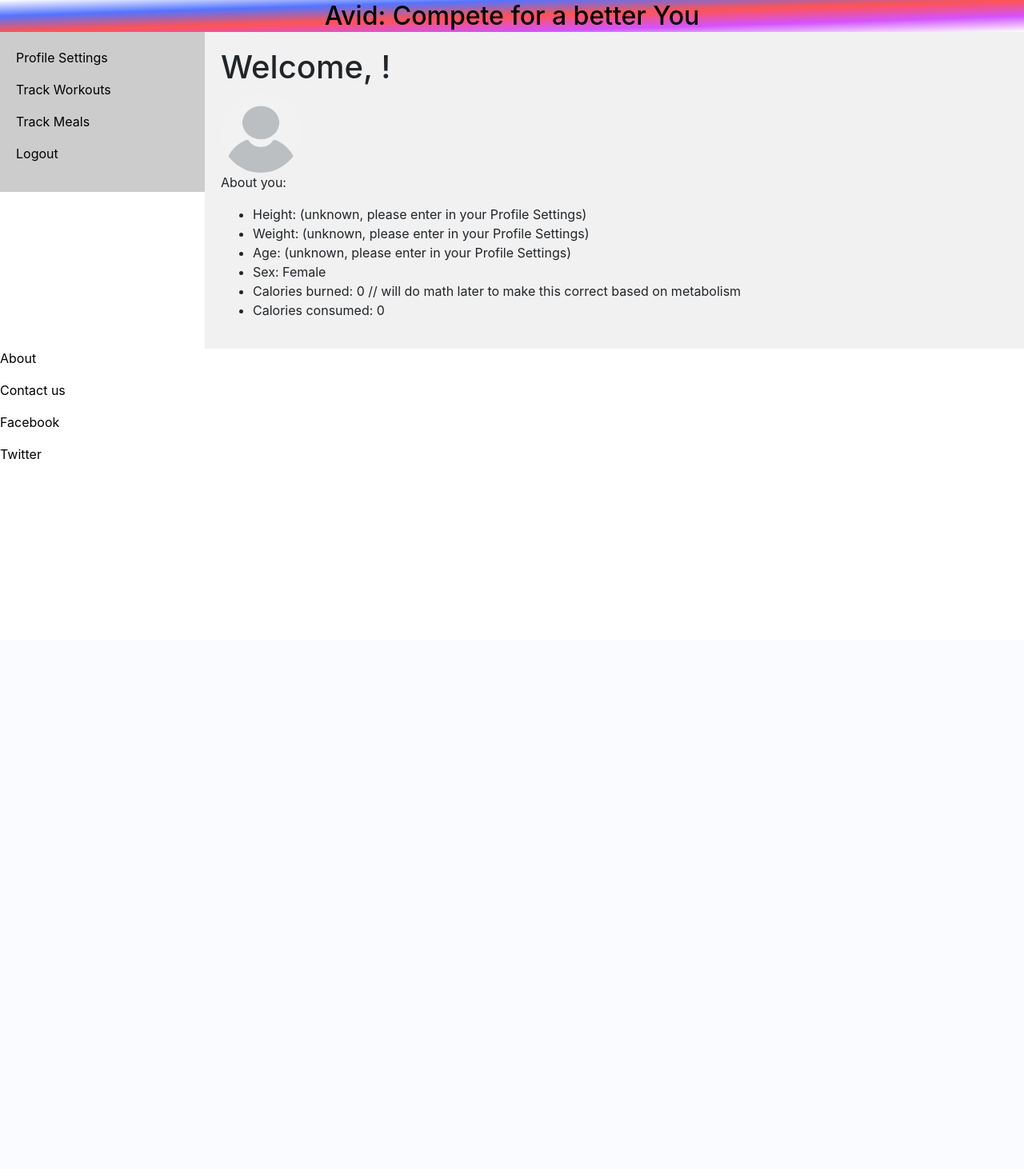
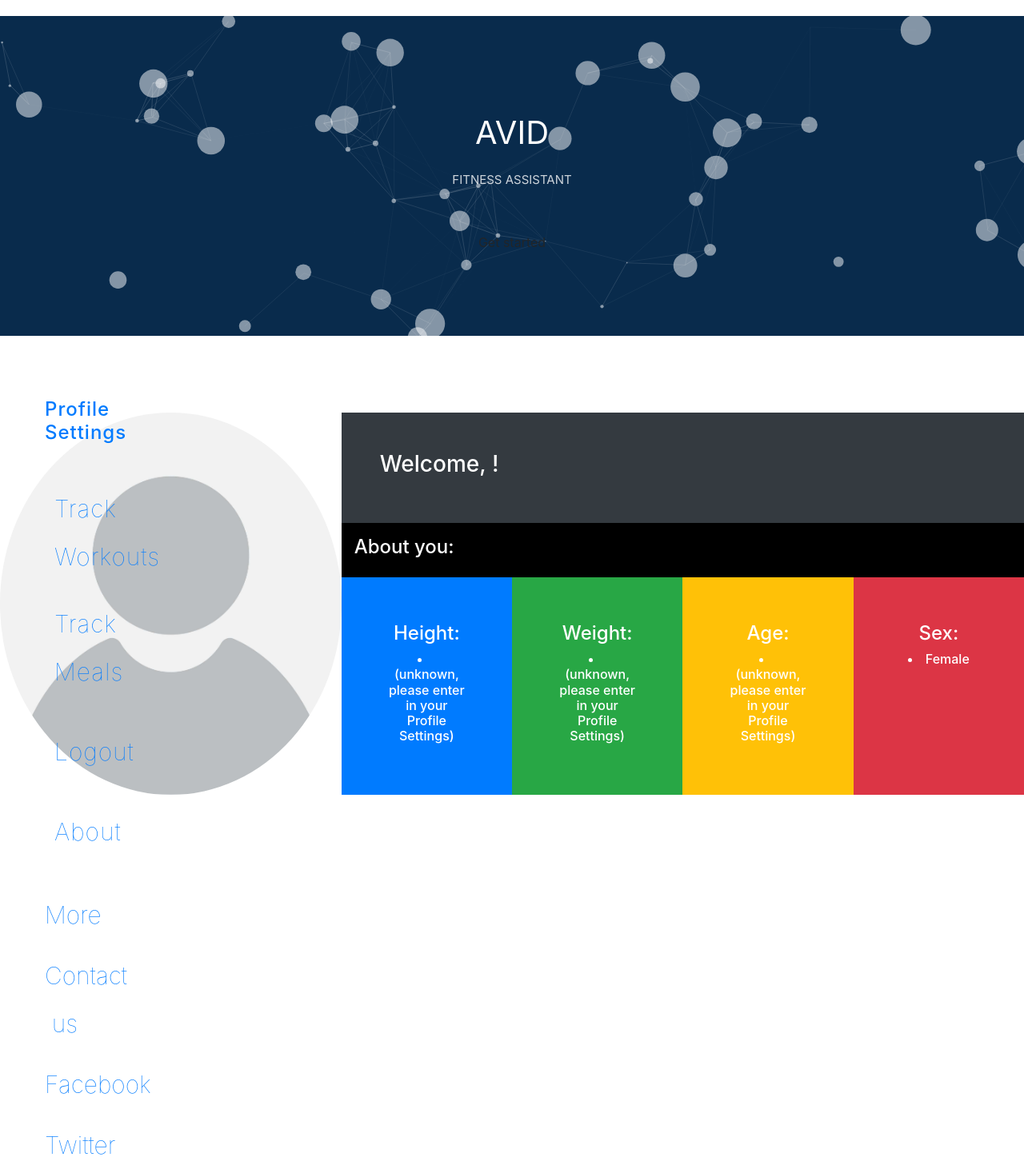
Before and after one commit to alshuyu2/Avid, a Django app: page /userpage/ in a window 1280 px wide. Shown: the whole page at 80% size. Before the commit the page ends 574 px from the top, so only its background shows below. Run offline with Django 4.2, Linux system fonts and the light colour scheme; a user stored in the database is signed in.

Commit message:
user page html/css updated

```diff
--- a/templates/userpage.html
+++ b/templates/userpage.html
@@ -4,150 +4,394 @@
 <title>Avid User Page</title>
 <meta charset="utf-8">
 <meta name="viewport" content="width=device-width, initial-scale=1">
-<style>
-* {
-  box-sizing: border-box;
-}
-a:link {
-  color: black;
-  background-color: transparent;
-  text-decoration: none;
-}
-a:visited {
-  color: black;
-  background-color: transparent;
-  text-decoration: none;
-}
+    <link rel="stylesheet" type = "text/css" href="home.css" media = "screen">
 
-body {
-  font-family: Arial, Helvetica, sans-serif;
-}
-#grad1 {
-  height: 40px;
-  background-color: red; /* For browsers that do not support gradients */
-  background-image: linear-gradient(to bottom right, white, rgba(83, 116, 255, 1), rgba(255, 83, 83, 1), rgba(210, 83, 255, 1), white);
-}
-/* Style the header */
-header {
-  background-color: #F00;
-  padding: 1px;
-  text-align: center;
-  font-size: 10px;
-  color: white;
-}
+</head>
 
-/* Create two columns/boxes that floats next to each other */
-nav {
-  float: left;
-  width: 20%;
-  /*height: 400px; /* only for demonstration, should be removed */
-  background: #ccc;
-  padding: 20px;
-}
-
-/* Style the list inside the menu */
-nav ul {
-  list-style-type: none;
-  padding: 0;
-}
-
-article {
-  float: left;
-  padding: 20px;
-  width: 80%;
-  background-color: #f1f1f1;
-  /*height: 400px; /* only for demonstration, should be removed */
-}
-
-/* Clear floats after the columns */
-section::after {
-  content: "";
-  display: table;
-  clear: both;
-}
-
-/* Style the footer */
-footer {
-  background-color: #777;
-  padding: 10px;
-  text-align: left;
-  color: white;
-}
-
-/* Responsive layout - makes the two columns/boxes stack on top of each other instead of next to each other, on small screens */
-@media (max-width: 600px) {
-  nav, article {
-    width: 100%;
-    height: auto;
-  }
-}
-</style>
-</head>
 <link rel="stylesheet" href="https://cdn.jsdelivr.net/npm/bootstrap@4.6.1/dist/css/bootstrap.min.css">
   <script src="https://cdn.jsdelivr.net/npm/jquery@3.5.1/dist/jquery.slim.min.js"></script>
   <script src="https://cdn.jsdelivr.net/npm/popper.js@1.16.1/dist/umd/popper.min.js"></script>
   <script src="https://cdn.jsdelivr.net/npm/bootstrap@4.6.1/dist/js/bootstrap.bundle.min.js"></script>
+
+<style>
+
+img {
+    width: 100%;
+    height: 100%
+}
+
+.bg-black {
+    background: #000
+}
+
+.skill-block {
+    width: 30%
+}
+
+@media (min-width: 991px) and (max-width:1200px) {
+    .skill-block {
+        padding: 32px !important
+    }
+}
+
+@media (min-width: 1200px) {
+    .skill-block {
+        padding: 56px !important
+    }
+}
+
+
+.container .sidebar {
+    position: page;
+    background-color: transparent;
+    height: 100vh;
+    width: 90px;
+    z-index: 10;
+    text-align: center;
+    color: #fff;
+  font-size: 30px;
+  font-weight: 70;
+  position: absolute;
+  left: 16px;
+  line-height: 60px;
+  cursor: pointer;
+  opacity: 1;
+  transition: all 0.3s linear;
+
+}
+
+.sidebar li:nth-child(1) {
+    padding: 30px 0px
+}
+
+.sidebar li:hover:nth-child(1) {
+    padding: 30px 0px;
+    background-color: transparent;
+
+}
+
+.sidebar li {
+    padding: 12px;
+    cursor: pointer;
+    transition: all 0.5s;
+    letter-spacing: 1px;
+    display: flex;
+    flex-direction: column
+}
+
+.sidebar li span:nth-child(1) {
+    font-size: 20px
+}
+
+.sidebar li span:nth-child(2) {
+    font-size: 10px
+}
+
+.sidebar li:hover {
+    background-color: #f2f2f2;
+    padding: 12px
+}
+
+
+
+body{
+    margin-top:20px;
+    backgroundColor:#eee;
+}
+.home-5-bg {
+    background: #1E90FF;
+    position: relative;
+    background-size: cover;
+    height: 50vh;
+    background-position: center center;
+}
+
+.section {
+    position: relative;
+}
+
+.home-5-content {
+  z-index: 1;
+  position: relative;
+}
+
+.bg-overlay {
+    background-color: #000;
+    opacity: 0.7;
+    position: absolute;
+    top: 0;
+    left: 0;
+    height: 100%;
+    width: 100%;
+}
+
+.home-center {
+    display: table;
+    width: 100%;
+    height: 100%;
+}
+
+.home-desc-center {
+    display: table-cell;
+    vertical-align: middle;
+}
+
+.home-5-content {
+    z-index: 1;
+    position: relative;
+}
+
+.text-white-70 {
+    color: rgba(255, 255, 255, 0.8);
+}
+
+.f-15 {
+    font-size: 15px;
+}
+
+.home-5-bg #particles-js {
+    z-index: 1!important;
+position: absolute;
+    width: 100%;
+    height: 100%;
+}
+</style>
+
+
+
 <body>
 
-<header id = "grad1">
-  <h2 style = "color: black">Avid: Compete for a better You</h2>
-</header>
+{#<header id = "grad1">#}
+{#  <h2 style = "color: black">Avid: Compete for a better You</h2>#}
+{#</header>#}
 
-<section>
-    <nav>
-        <ul>
-            <li><a href="/settings">Profile Settings</a></li><p></p>
-            <li><a href="/exercise_main">Track Workouts</a></li><p></p>
-            <li><a href="/meals">Track Meals</a></li><p></p>
-            <li><a href="/logout">Logout</a></li><p></p>
-        </ul>
-    </nav>
-
-    <article>
-        <h1>Welcome, {{user.name}}!</h1>
-        <div class="content-section">
-            <div class="media">
-                <img class="rounded-circle" src="/{{ user.profile_picture }}" width="100" height="100">
+<script src="https://cdn.jsdelivr.net/particles.js/2.0.0/particles.min.js"></script>
+<section class="section home-5-bg" id="home">
+    <div id="particles-js"></div>
+    <div class="bg-overlay"></div>
+    <div class="home-center">
+        <div class="home-desc-center">
+            <div class="container">
+                <div class="justify-content-center row">
+                    <div class="col-lg-7">
+                        <div class="mt-40 text-center home-5-content">
+                            <div class="home-icon mb-4"><i class="mdi mdi-pinwheel mdi-spin text-white h1"></i></div>
+                            <h1 class="text-white font-weight-normal home-5-title mb-0">AVID</h1>
+                            <p class="text-white-70 mt-4 f-15 mb-0">FITNESS ASSISTANT</p>
+                            <div class="mt-5">
+                                <input class="btn btn-default" type="button" value="Get started">
+                            </div>
+                        </div>
+                    </div>
+                </div>
             </div>
         </div>
-        <p>About you:</p>
+    </div>
+</section>
+<script>
+particlesJS("particles-js", {
+  "particles": {
+    "number": {
+      "value": 80,
+      "density": {
+        "enable": true,
+        "value_area": 800
+      }
+    },
+    "color": {
+      "value": "#ffffff"
+    },
+    "shape": {
+      "type": "circle",
+      "stroke": {
+        "width": 0,
+        "color": "#000000"
+      },
+      "polygon": {
+        "nb_sides": 5
+      },
+      "image": {
+        "src": "img/github.svg",
+        "width": 100,
+        "height": 100
+      }
+    },
+    "opacity": {
+      "value": 0.5,
+      "random": false,
+      "anim": {
+        "enable": false,
+        "speed": 1,
+        "opacity_min": 0.1,
+        "sync": false
+      }
+    },
+    "size": {
+      "value": 20,
+      "random": true,
+      "anim": {
+        "enable": false,
+        "speed": 40,
+        "size_min": 0.1,
+        "sync": false
+      }
+    },
+    "line_linked": {
+      "enable": true,
+      "distance": 150,
+      "color": "#ffffff",
+      "opacity": 0.22,
+      "width": 1
+    },
+    "move": {
+      "enable": true,
+      "speed": 6,
+      "direction": "none",
+      "random": false,
+      "straight": false,
+      "out_mode": "out",
+      "attract": {
+        "enable": false,
+        "rotateX": 600,
+        "rotateY": 1200
+      }
+    }
+  },
+  "interactivity": {
+    "detect_on": "canvas",
+    "events": {
+      "onhover": {
+        "enable": true,
+        "mode": "repulse"
+      },
+      "onclick": {
+        "enable": true,
+        "mode": "push"
+      },
+      "resize": true
+    },
+    "modes": {
+      "grab": {
+        "distance": 400,
+        "line_linked": {
+          "opacity": 1
+        }
+      },
+      "bubble": {
+        "distance": 400,
+        "size": 40,
+        "duration": 2,
+        "opacity": 8,
+        "speed": 3
+      },
+      "repulse": {
+        "distance": 200
+      },
+      "push": {
+        "particles_nb": 4
+      },
+      "remove": {
+        "particles_nb": 2
+      }
+    }
+  },
+  "retina_detect": true,
+  "config_demo": {
+    "hide_card": false,
+    "background_color": "#b61924",
+    "background_image": "",
+    "background_position": "50% 50%",
+    "background_repeat": "no-repeat",
+    "background_size": "cover"
+  }
+});</script>
+{#<section>#}
+{#    <nav >#}
+{#        <ul>#}
+{#            <li><a href="/settings">Profile Settings</a></li><p></p>#}
+{#            <li><a href="/exercise_main">Track Workouts</a></li><p></p>#}
+{#            <li><a href="#">Track Meals</a></li><p></p>#}
+{#            <li><a href="/logout">Logout</a></li><p></p>#}
+{#        </ul>#}
+{#    </nav>#}
+
+
+<div class="container mt-5 mb-5">
+
+<div class="wrapper d-flex">
+    <div class="sidebar">
         <ul>
-            {% if user.height_in_inches is 0 %}
-                <li>Height: (unknown, please enter in your Profile Settings)</li>
-            {% else %}
-                <li>Height: {{ user.height_in_inches }} inches</li>
-            {% endif %}
-
-            {% if user.weight_in_pounds is 0 %}
-                <li>Weight: (unknown, please enter in your Profile Settings)</li>
-            {% else %}
-                <li>Weight: {{ user.weight_in_pounds }} lbs</li>
-            {% endif %}
-
-            {% if user.age is 0 %}
-                <li>Age: (unknown, please enter in your Profile Settings)</li>
-            {% else %}
-                <li>Age: {{ user.age }}</li>
-            {% endif %}
-
-            {% if user.sex is False %}
-                <li>Sex: Female</li>
-            {% else %}
-                <li>Sex: Male</li>
-            {% endif %}
-
-            <li>Calories burned: {{ user.daily_calories_burned }} // will do math later to make this correct based on metabolism</li>
-            <li>Calories consumed: {{ user.daily_calories_eaten }}</li>
-        </ul>
-    </article>
-</section
-
-<footer>
-    <a href="/about">About</a><p></p>
+            <li><h4><a href="/settings">Profile Settings</h4></a></li>
+            <li><a href="/exercise_main">Track Workouts</a></li>
+            <li><a href="#">Track Meals</a></li><p></p>
+            <li><a href="/logout">Logout</a></li><p></p>
+             <li> <a href="/about">About</a><p></p></li><p></p>
+             <a href="/about">More</a><p></p>
     <a href="https://www.youtube.com/watch?v=dQw4w9WgXcQ">Contact us</a><p></p>
     <a href="https://www.youtube.com/watch?v=dQw4w9WgXcQ">Facebook</a><p></p>
     <a href="https://www.youtube.com/watch?v=dQw4w9WgXcQ">Twitter</a>
-</footer>
+            </li>
+        </ul>
+        </div>
+    </div>
+</div>
+
+<div id="root"></div>
+
+    <div class="row no-gutters">
+        <div class="col-md-4 col-lg-4"> <img class="rounded-circle" src="/{{ user.profile_picture }}" width="500" height="500"></div>
+        <div class="col-md-8 col-lg-8">
+            <div class="d-flex flex-column">
+                <div class="d-flex flex-row justify-content-between align-items-center p-5 bg-dark text-white">
+                    <h3 class="display-5">Welcome, {{user.name}}!</h3><i class="fa fa-facebook"></i><i class="fa fa-google"></i><i class="fa fa-youtube-play"></i><i class="fa fa-dribbble"></i><i class="fa fa-linkedin"></i>
+                </div>
+                <div class="p-3 bg-black text-white">
+                    <h4>About you:</h4>
+                </div>
+                <div class="d-flex flex-row text-white">
+                    <div class="p-4 bg-primary text-center skill-block">
+
+                        <h4>Height:</h4>
+                        <h6>  {% if user.height_in_inches is 0 %}
+                <li>(unknown, please enter in your Profile Settings)</li>
+            {% else %}
+                <li> {{ user.height_in_inches }} inches</li>
+            {% endif %}</h6>
+                    </div>
+                    <div class="p-3 bg-success text-center skill-block">
+
+                        <h4>Weight:</h4>
+                        <h6> {% if user.weight_in_pounds is 0 %}
+                <li>(unknown, please enter in your Profile Settings)</li>
+            {% else %}
+                <li> {{ user.weight_in_pounds }} lbs</li>
+            {% endif %}</h6>
+                    </div>
+
+                    <div class="p-3 bg-warning text-center skill-block">
+                        <h4>Age:</h4>
+                        <h6>{% if user.age is 0 %}
+                <li>(unknown, please enter in your Profile Settings)</li>
+            {% else %}
+                <li>{{ user.age }}</li>
+            {% endif %}</h6>
+                    </div>
+                    <div class="p-3 bg-danger text-center skill-block">
+                        <h4>Sex:</h4>
+                        <h6>{% if user.sex is False %}
+                <li> Female</li>
+            {% else %}
+                <li>Male</li>
+            {% endif %}</h6>
+                    </div>
+                </div>
+            </div>
+        </div>
+    </div>
+</div>
+
+
+</div>
 </body>
 {% if messages %}
     <ul>
```
Also changed, not shown: db.sqlite3.
